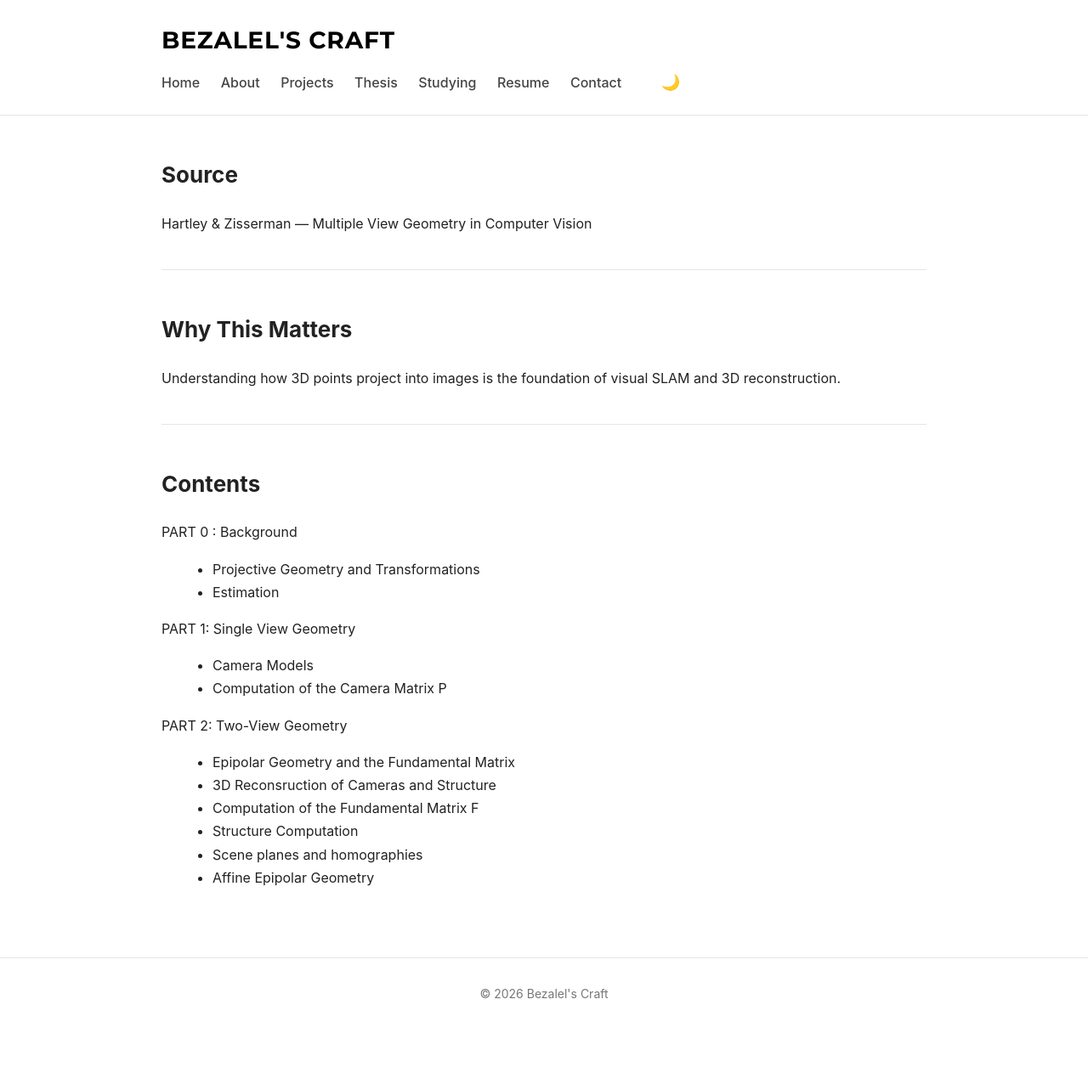
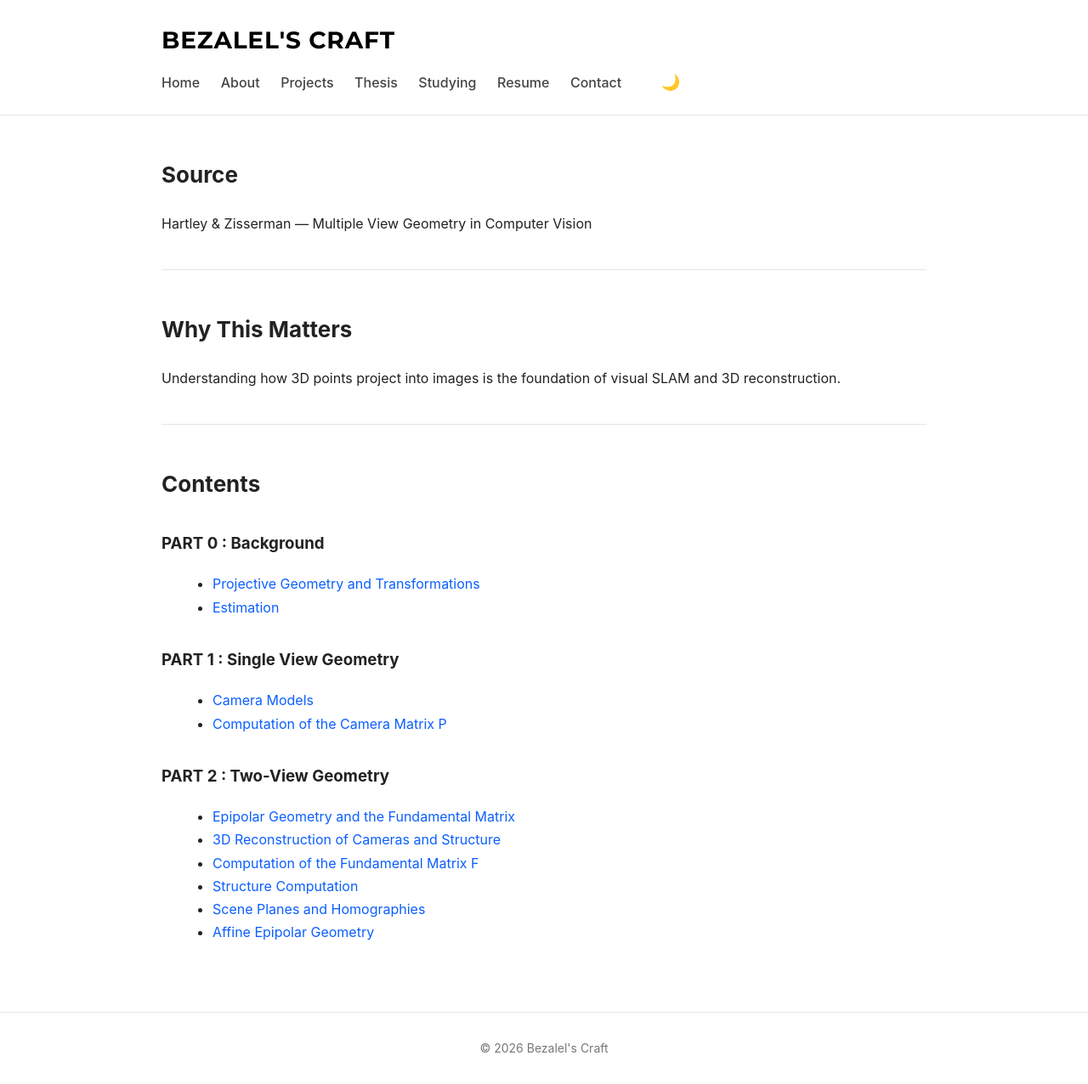
Before and after one commit to SUN1031/SUN1031.github.io, a Jekyll site: the page built from _studying/multiple-view-geometry.md, in a window 1280 px wide. Shown: the whole page at 85% size. Built offline with Jekyll 4.4.1, drawn with Linux system fonts in a browser that asks for light colours; before the commit the page ends 1212 px from its top, so only the background shows below that.

Commit message:
Update multiple-view-geometry.md

```diff
--- a/_studying/multiple-view-geometry.md
+++ b/_studying/multiple-view-geometry.md
@@ -20,18 +20,18 @@ foundation of visual SLAM and 3D reconstruction.
 
 ## Contents
 
-PART 0 : Background
-- Projective Geometry and Transformations
-- Estimation
+### PART 0 : Background
+- [Projective Geometry and Transformations](/studying/mvg-projective-geometry/)
+- [Estimation](/studying/mvg-estimation/)
 
-PART 1: Single View Geometry
-- Camera Models
-- Computation of the Camera Matrix P
+### PART 1 : Single View Geometry
+- [Camera Models](/studying/mvg-camera-models/)
+- [Computation of the Camera Matrix P](/studying/mvg-camera-matrix/)
 
-PART 2: Two-View Geometry
-- Epipolar Geometry and the Fundamental Matrix
-- 3D Reconsruction of Cameras and Structure
-- Computation of the Fundamental Matrix F
-- Structure Computation
-- Scene planes and homographies
-- Affine Epipolar Geometry
+### PART 2 : Two-View Geometry
+- [Epipolar Geometry and the Fundamental Matrix](/studying/mvg-epipolar-geometry/)
+- [3D Reconstruction of Cameras and Structure](/studying/mvg-3d-reconstruction/)
+- [Computation of the Fundamental Matrix F](/studying/mvg-fundamental-matrix/)
+- [Structure Computation](/studying/mvg-structure/)
+- [Scene Planes and Homographies](/studying/mvg-homographies/)
+- [Affine Epipolar Geometry](/studying/mvg-affine-epipolar/)
```
